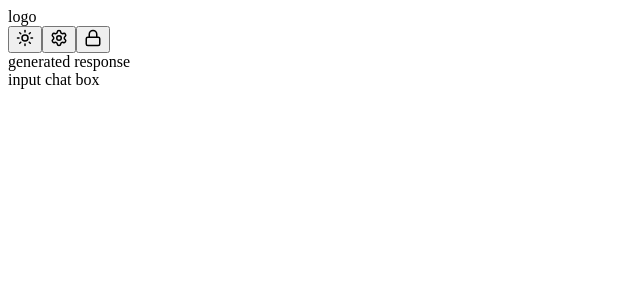
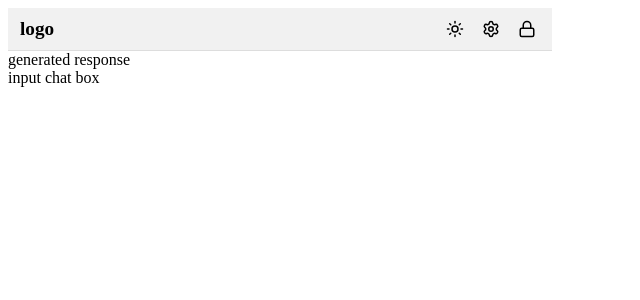
Before and after one commit to Guru22073/Ai-Mentor, a React (Vite) app: page / in a window 1280 px wide. Shown: the top 300 px of the page, without its empty margins (0-640 px from the left). Built offline with nearby package versions, Linux system fonts and the light colour scheme.

Commit message:
added styles in the css files for header and main.jsx creating a new css file index.css and adding styles to the root

```diff
--- a/src/main.jsx
+++ b/src/main.jsx
@@ -1,6 +1,7 @@
 import { StrictMode } from 'react'
 import { createRoot } from 'react-dom/client'
 import App from './App.jsx'
+import './styles/index.css'
 
 createRoot(document.getElementById('root')).render(
   <StrictMode>
--- a/src/styles/header.css
+++ b/src/styles/header.css
@@ -0,0 +1,27 @@
+.app-header {
+  display: flex;
+  justify-content: space-between;
+  align-items: center;
+  padding: 8px 12px;
+  background-color: #f1f1f1;
+  border-bottom: 1px solid #ddd;
+}
+
+.logo-container {
+  font-weight: bold;
+  font-size: 1.2em;
+}
+
+.controls-container {
+  display: flex;
+  gap: 10px;
+}
+
+.icon-button {
+  background: none;
+  border: none;
+  cursor: pointer;
+  padding: 4px;
+  display: flex;
+  align-items: center;
+}
--- /dev/null
+++ b/src/styles/index.css
@@ -0,0 +1,4 @@
+div#root {
+    min-width: 24rem;
+    max-width: 34rem;
+}
```
Also changed, not shown: src/App.jsx (line endings or trailing spaces).
